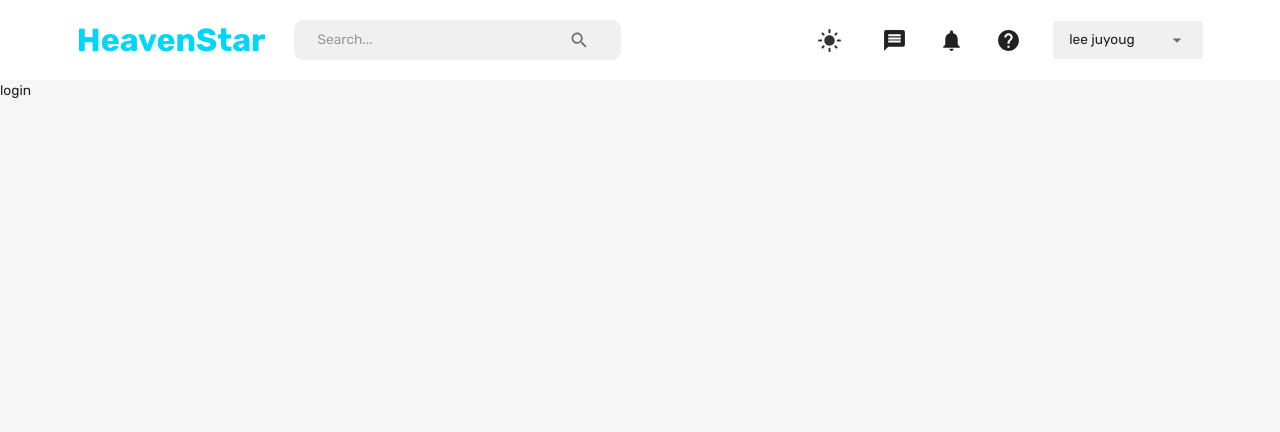
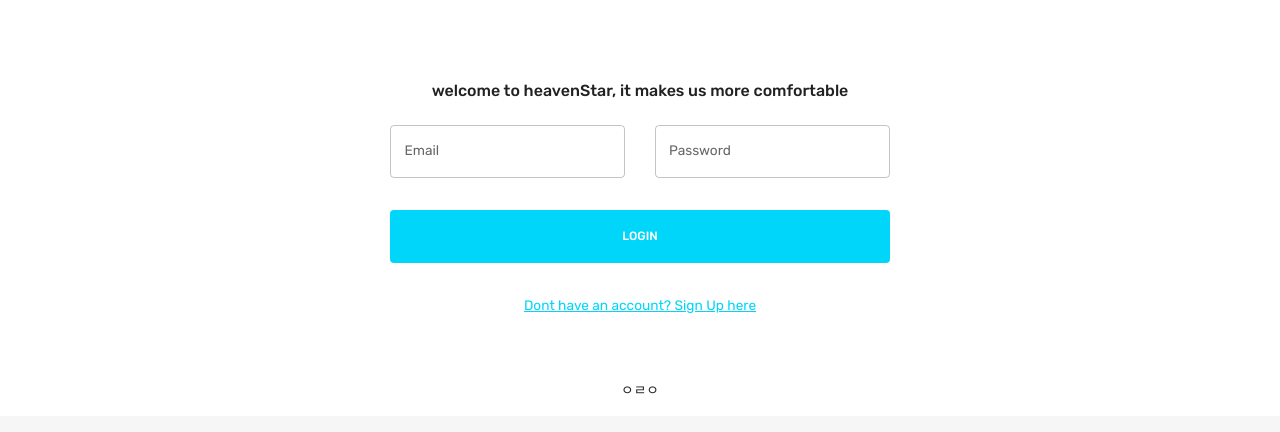
Before and after one commit to CodyMan0/heavenStar_frontend, a React (Create React App) app: page / in a window 1280 px wide. Shown: the top 432 px of the page. Built offline with nearby package versions, Linux system fonts and the light colour scheme.

Commit message:
design: login과 signUp 공통통 UI 구현

```diff
--- /dev/null
+++ b/src/scenes/loginPage/Form.jsx
@@ -0,0 +1,234 @@
+import { useState } from 'react';
+import {
+  Box,
+  Typography,
+  Button,
+  TextField,
+  useTheme,
+  useMediaQuery,
+} from '@mui/material';
+import EditOutlinedIcon from '@mui/icons-material/EditOutlined';
+import { Formik } from 'formik';
+import * as yup from 'yup';
+import { useNavigate } from 'react-router-dom';
+import { useDispatch } from 'react-redux';
+import { setLogin } from 'state';
+import Dropzone from 'react-dropzone';
+import FlexBetween from 'components/FlexBetween';
+import { PaletteRounded } from '@mui/icons-material';
+
+const registerSchema = yup.object().shape({
+  firstName: yup.string().required('required'),
+  lastName: yup.string().required('required'),
+  email: yup.string().email('invalid email').required('required'),
+  password: yup.string().required('required'),
+  location: yup.string().required('required'),
+  occupation: yup.string().required('required'),
+  picture: yup.string().required('required'),
+});
+
+const loginSchema = yup.object().shape({
+  email: yup.string().email('invalid email').required('required'),
+  password: yup.string().required('required'),
+});
+
+const initialValuesRegister = {
+  firstName: '',
+  lastName: '',
+  email: '',
+  password: '',
+  location: '',
+  occupation: '',
+  picture: '',
+};
+
+const initialValuesLogin = {
+  email: '',
+  password: '',
+};
+
+const Form = () => {
+  const [pageType, setPageType] = useState('login');
+  const { palette } = useTheme();
+  const dispatch = useDispatch();
+  const navigate = useNavigate();
+  const isNonMobile = useMediaQuery('(min-width: 600px)');
+  const isLogin = pageType === 'login';
+  const isRegister = pageType === 'register';
+
+  const handleFormSubmit = async (values, onSubmitProps) => {};
+
+  return (
+    <Formik
+      onSubmit={handleFormSubmit}
+      initialValues={isLogin ? initialValuesLogin : initialValuesRegister}
+      validationSchema={isLogin ? loginSchema : registerSchema}
+    >
+      {({
+        values,
+        errors,
+        touched,
+        handleBlur,
+        handleChange,
+        handleSubmit,
+        setFieldValue,
+        resetForm,
+      }) => (
+        <form onSubmit={handleSubmit}>
+          <Box
+            display="grid"
+            gap="30px"
+            gridTemplateColumns="repeat(4,minmax(0,1fr))"
+            sx={{
+              '& > div': {
+                gridColumn: isNonMobile ? undefined : 'span 4',
+              },
+            }}
+          >
+            {isRegister && (
+              <>
+                <TextField
+                  label="first name"
+                  onBlur={handleBlur}
+                  onChange={handleChange}
+                  value={values.firstName}
+                  name="firstName"
+                  error={
+                    Boolean(touched.firstName) && Boolean(errors.firstName)
+                  }
+                  helperText={touched.firstName && errors.firstName}
+                  sx={{ gridColumn: 'span 2 ' }}
+                />
+                <TextField
+                  label="Last name"
+                  onBlur={handleBlur}
+                  onChange={handleChange}
+                  value={values.lastName}
+                  name="lastName"
+                  error={Boolean(touched.lastName) && Boolean(errors.lastName)}
+                  helperText={touched.lastName && errors.lastName}
+                  sx={{ gridColumn: 'span 2 ' }}
+                />
+                <TextField
+                  label="Location"
+                  onBlur={handleBlur}
+                  onChange={handleChange}
+                  value={values.location}
+                  name="location"
+                  error={Boolean(touched.location) && Boolean(errors.location)}
+                  helperText={touched.location && errors.location}
+                  sx={{ gridColumn: 'span 4' }}
+                />
+                <TextField
+                  label="Occupation"
+                  onBlur={handleBlur}
+                  onChange={handleChange}
+                  value={values.occupation}
+                  name="occupation"
+                  error={
+                    Boolean(touched.occupation) && Boolean(errors.occupation)
+                  }
+                  helperText={touched.occupation && errors.occupation}
+                  sx={{ gridColumn: 'span 4' }}
+                />
+                <Box
+                  gridColumn="span 4"
+                  border={`1px solid ${palette.neutral.medium}`}
+                  borderRadius="5px"
+                  p="1rem"
+                >
+                  <Dropzone
+                    acceptedFiles=".jpg,.jpeg,.png"
+                    multiple={false}
+                    onDrop={acceptedFiles =>
+                      setFieldValue('picture', acceptedFiles[0])
+                    }
+                  >
+                    {({ getRootProps, getInputProps }) => (
+                      <Box
+                        {...getRootProps()}
+                        border={`2px dashed ${palette.primary.main}`}
+                        p="1rem"
+                        sx={{ '&:hover': { cursor: 'pointer' } }}
+                      >
+                        <input {...getInputProps()} />
+                        {!values.picture ? (
+                          <p>Add picture here</p>
+                        ) : (
+                          <FlexBetween>
+                            <Typography>{values.picture.name}</Typography>
+                            <EditOutlinedIcon />
+                          </FlexBetween>
+                        )}
+                      </Box>
+                    )}
+                  </Dropzone>
+                </Box>
+              </>
+            )}
+
+            <TextField
+              label="Email"
+              onBlur={handleBlur}
+              onChange={handleChange}
+              value={values.email}
+              name="email"
+              error={Boolean(touched.email) && Boolean(errors.email)}
+              helperText={touched.email && errors.email}
+              sx={{ gridColumn: 'span 2 ' }}
+            />
+            <TextField
+              label="Password"
+              type="password"
+              onBlur={handleBlur}
+              onChange={handleChange}
+              value={values.password}
+              name="password"
+              error={Boolean(touched.password) && Boolean(errors.password)}
+              helperText={touched.password && errors.password}
+              sx={{ gridColumn: 'span 2 ' }}
+            />
+          </Box>
+
+          {/* button */}
+
+          <Box>
+            <Button
+              fullWidth
+              type="submit"
+              sx={{
+                m: ' 2rem 0 ',
+                p: '1rem',
+                backgroundColor: palette.primary.main,
+                color: palette.background.alt,
+                '&:hover': { color: palette.primary.main },
+              }}
+            >
+              {isLogin ? 'LOGIN' : 'REGISTER'}
+            </Button>
+            <Typography
+              onClick={() => {
+                setPageType(isLogin ? 'register' : 'login');
+                resetForm();
+              }}
+              sx={{
+                textDecoration: 'underline',
+                color: palette.primary.main,
+                '&:hover': {
+                  cursor: 'pointer',
+                  color: palette.primary.light,
+                },
+              }}
+            >
+              {isLogin
+                ? 'Dont have an account? Sign Up here'
+                : 'Already have an account? login here'}
+            </Typography>
+          </Box>
+        </form>
+      )}
+    </Formik>
+  );
+};
+
+export default Form;
--- a/src/scenes/loginPage/index.jsx
+++ b/src/scenes/loginPage/index.jsx
@@ -1,12 +1,38 @@
+import { Box, Typography, useTheme, useMediaQuery } from '@mui/material';
+// import Form from './Form';
 import Navbar from 'scenes/navbar';
+import Form from './Form';
 
 const LoginPage = () => {
+  const theme = useTheme();
+
+  const isNonMobileScreens = useMediaQuery('(min-width: 1000px');
   return (
-    <>
-      <Navbar />
-      <div>login</div>
-    </>
+    <Box
+      width="100%"
+      backgroundColor={theme.palette.background.alt}
+      p="1rem 6%"
+      textAlign="center"
+    >
+      <Typography
+        fontWeight="bold"
+        fontSize="32px"
+        color="primary"
+      ></Typography>
+      <Box
+        width={isNonMobileScreens ? '50%' : '93%'}
+        p="2rem"
+        m="2rem auto"
+        borderRadius="1.5rem"
+        backgroundColor={theme.palette.background.alt}
+      >
+        <Typography fontWeight="500" variant="h5" sx={{ mb: '1.5rem' }}>
+          welcome to heavenStar, it makes us more comfortable
+        </Typography>
+        <Form />
+      </Box>
+      ㅇㄹㅇ
+    </Box>
   );
 };
-
 export default LoginPage;
```
